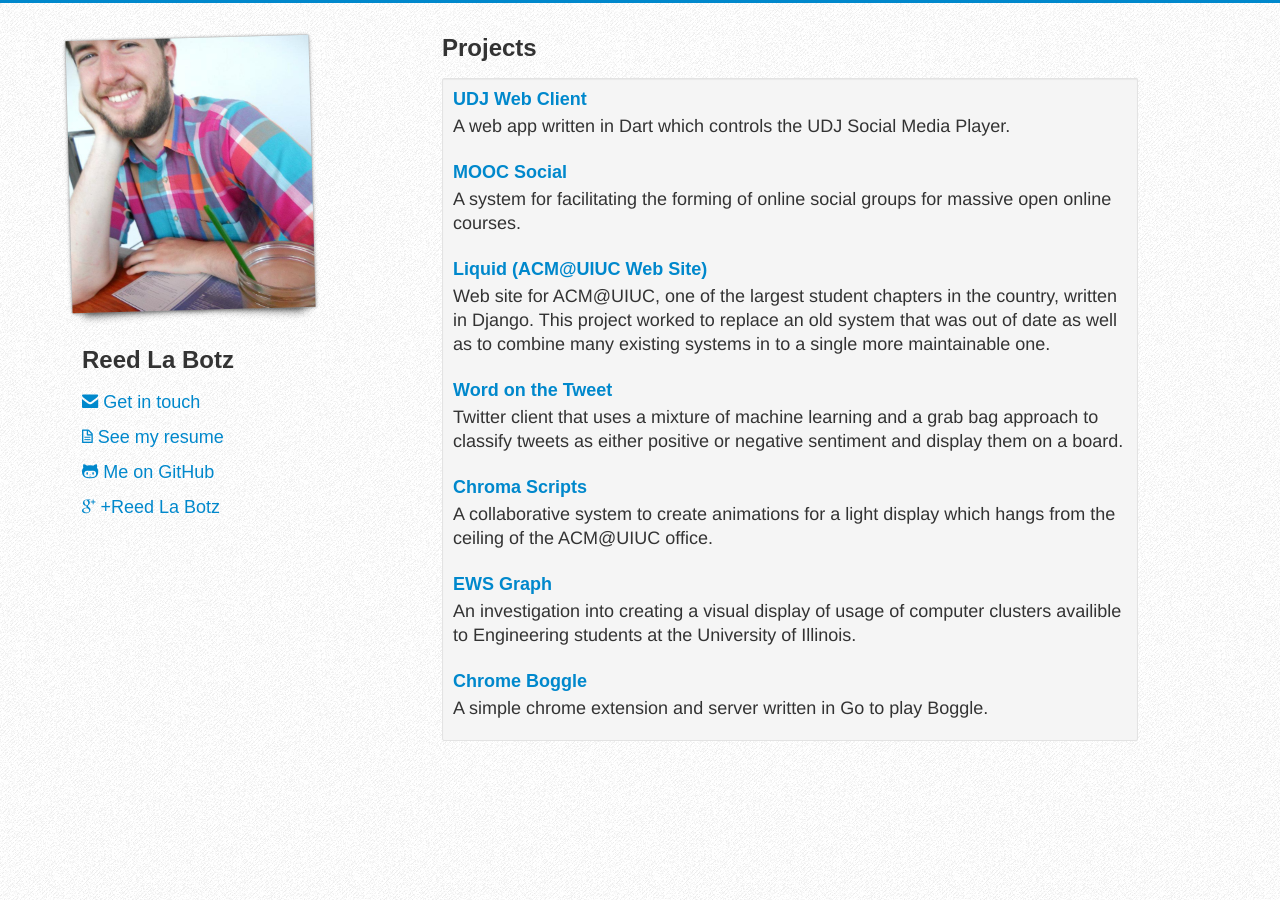
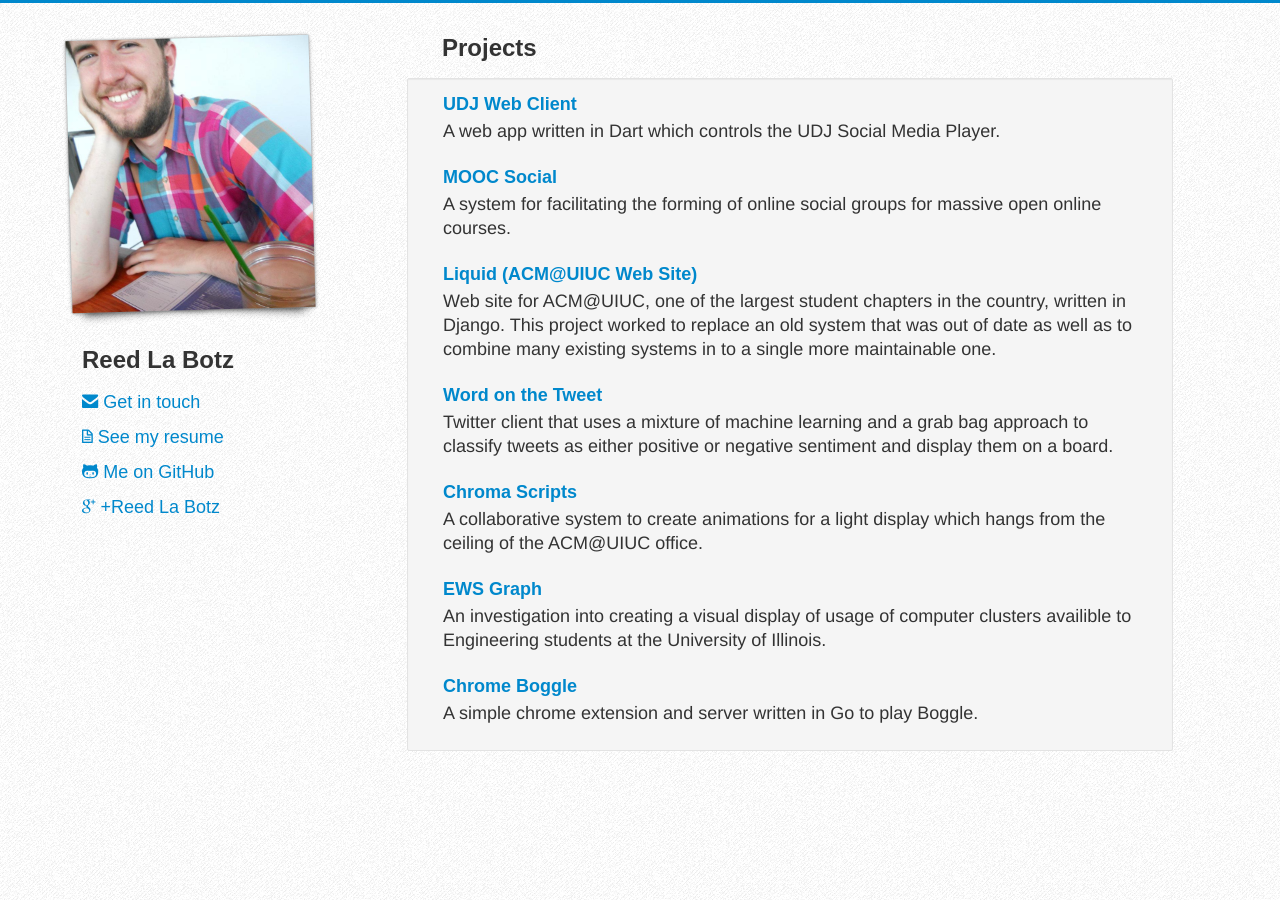
Before and after one commit to reedlabotz/reedlabotz.github.com, a Jekyll site: the page built from index.html, in a window 1280 px wide. Built offline with Jekyll 4.4.1, drawn with Linux system fonts in a browser that asks for light colours; some web fonts are replaced; Markdown is read by kramdown in place of the engine named in the settings.

Commit message:
small change to layout

```diff
--- a/_layouts/default.html
+++ b/_layouts/default.html
@@ -1,5 +1,3 @@
 {% include header.html %}
-
     {{ content }}
-
 {% include footer.html %}
--- a/css/master.css
+++ b/css/master.css
@@ -16,10 +16,13 @@
 }
 
 .content-box{
-   padding: 10px;
    -webkit-border-radius:2px;
    -moz-border-radius:2px;
    border-radius:2px;
+
+   margin-left: -5%;
+   margin-right: -5%;
+   padding: 15px 5%;
 }
 
 .content-box h4{
```
